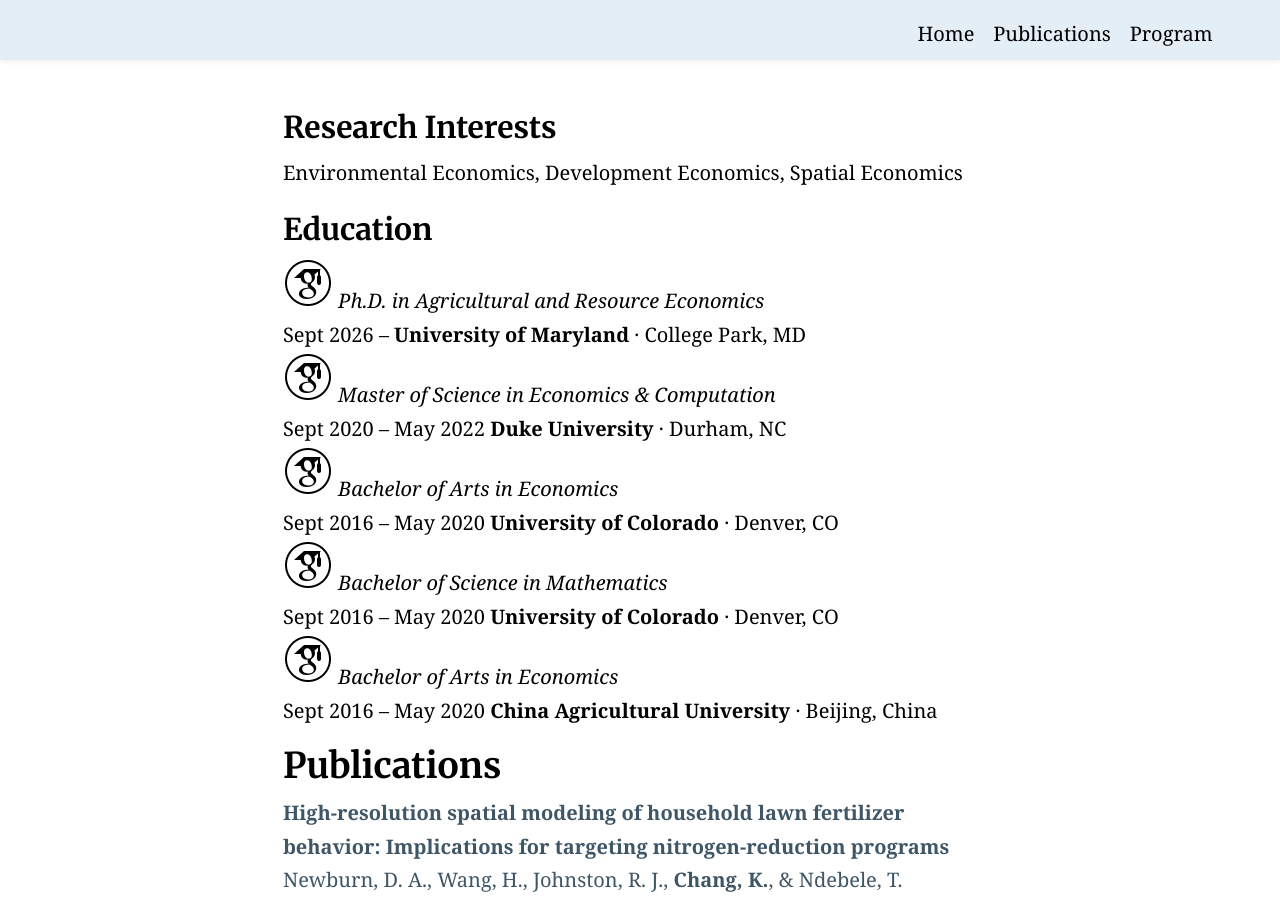
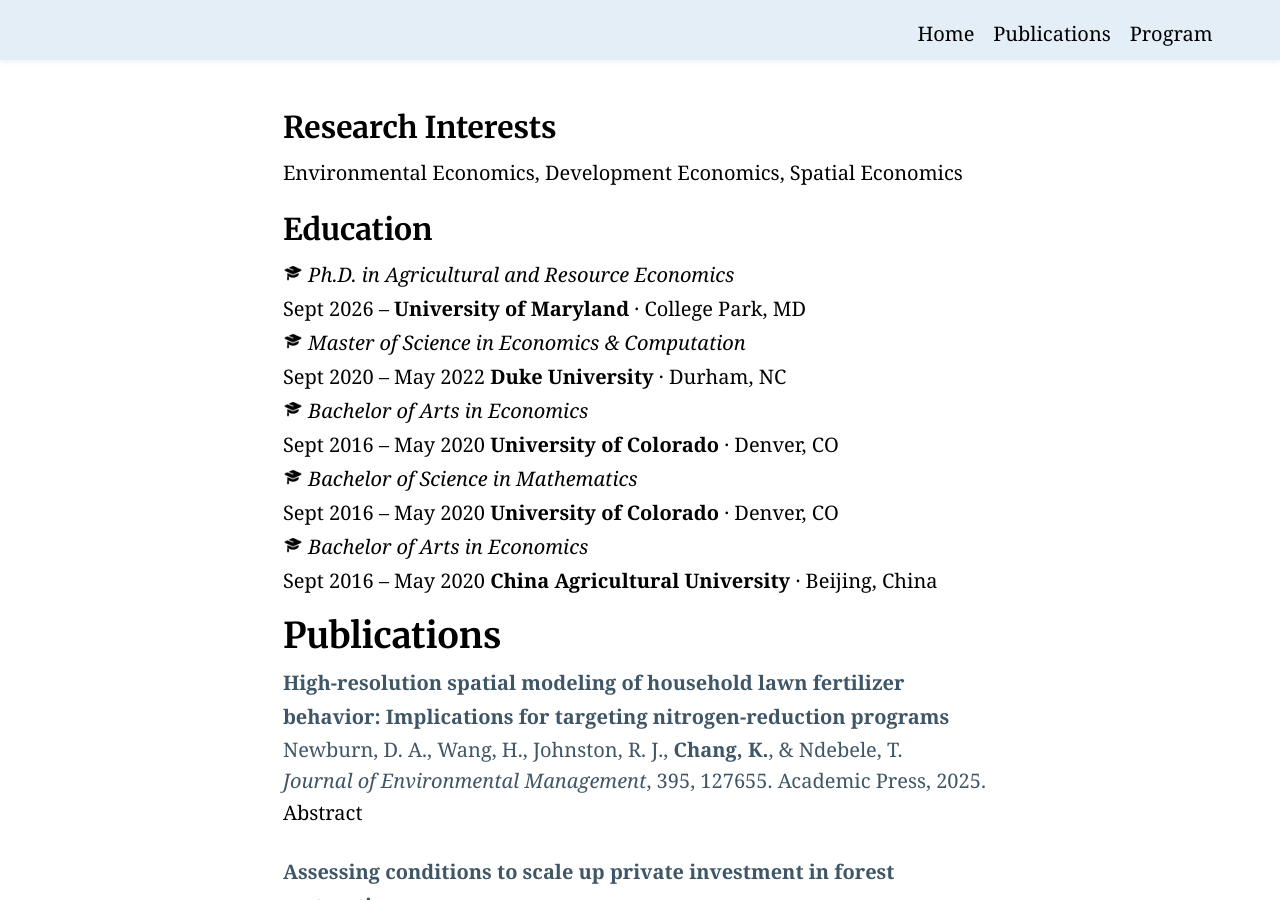
Before and after one commit to KaichaoChang/KaichaoChang.github.io, a Jekyll site: the page built from index.md, in a window 1280 px wide and 900 px high, scrolled down 959 px. Built offline with Jekyll 4.4.1, drawn with Linux system fonts in a browser that asks for light colours.

Commit message:
Replace education icons with icons8-education-48.png at 20px
Co-Authored-By: Claude Sonnet 4.6 <noreply@anthropic.com>

```diff
--- a/index.md
+++ b/index.md
@@ -37,7 +37,7 @@ My research interests lie in environmental economics, with a particular focus on
 <div class="education-list">
   <div class="education-item">
     <div class="education-degree-row">
-      <span class="education-degree"><img src="/assets/icons8-google-scholar-50.png" class="inline-icon" alt="Education"> <em>Ph.D. in Agricultural and Resource Economics</em></span>
+      <span class="education-degree"><img src="/assets/icons8-education-48.png" class="inline-icon" width="20" height="20" alt="Education"> <em>Ph.D. in Agricultural and Resource Economics</em></span>
     </div>
     <div class="education-info-row">
       <span class="education-dates">Sept 2026 –</span>
@@ -46,7 +46,7 @@ My research interests lie in environmental economics, with a particular focus on
   </div>
   <div class="education-item">
     <div class="education-degree-row">
-      <span class="education-degree"><img src="/assets/icons8-google-scholar-50.png" class="inline-icon" alt="Education"> <em>Master of Science in Economics &amp; Computation</em></span>
+      <span class="education-degree"><img src="/assets/icons8-education-48.png" class="inline-icon" width="20" height="20" alt="Education"> <em>Master of Science in Economics &amp; Computation</em></span>
     </div>
     <div class="education-info-row">
       <span class="education-dates">Sept 2020 – May 2022</span>
@@ -55,7 +55,7 @@ My research interests lie in environmental economics, with a particular focus on
   </div>
   <div class="education-item">
     <div class="education-degree-row">
-      <span class="education-degree"><img src="/assets/icons8-google-scholar-50.png" class="inline-icon" alt="Education"> <em>Bachelor of Arts in Economics</em></span>
+      <span class="education-degree"><img src="/assets/icons8-education-48.png" class="inline-icon" width="20" height="20" alt="Education"> <em>Bachelor of Arts in Economics</em></span>
     </div>
     <div class="education-info-row">
       <span class="education-dates">Sept 2016 – May 2020</span>
@@ -64,7 +64,7 @@ My research interests lie in environmental economics, with a particular focus on
   </div>
   <div class="education-item">
     <div class="education-degree-row">
-      <span class="education-degree"><img src="/assets/icons8-google-scholar-50.png" class="inline-icon" alt="Education"> <em>Bachelor of Science in Mathematics</em></span>
+      <span class="education-degree"><img src="/assets/icons8-education-48.png" class="inline-icon" width="20" height="20" alt="Education"> <em>Bachelor of Science in Mathematics</em></span>
     </div>
     <div class="education-info-row">
       <span class="education-dates">Sept 2016 – May 2020</span>
@@ -73,7 +73,7 @@ My research interests lie in environmental economics, with a particular focus on
   </div>
   <div class="education-item">
     <div class="education-degree-row">
-      <span class="education-degree"><img src="/assets/icons8-google-scholar-50.png" class="inline-icon" alt="Education"> <em>Bachelor of Arts in Economics</em></span>
+      <span class="education-degree"><img src="/assets/icons8-education-48.png" class="inline-icon" width="20" height="20" alt="Education"> <em>Bachelor of Arts in Economics</em></span>
     </div>
     <div class="education-info-row">
       <span class="education-dates">Sept 2016 – May 2020</span>
```
Also changed, not shown: assets/icons8-education-48.png (added).
